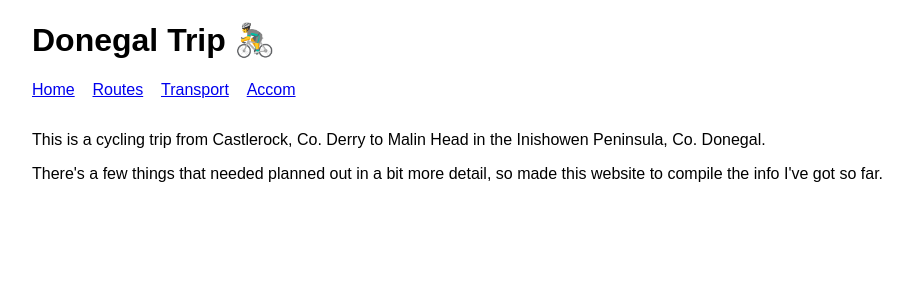
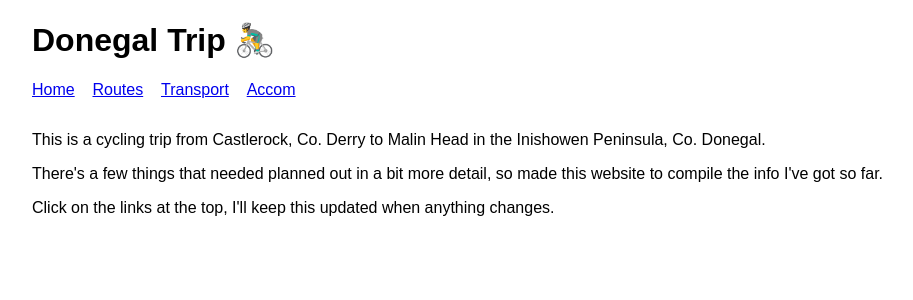
Before and after one commit to doggodoge/donegal-trip, a SvelteKit app: page / in a window 1280 px wide. Shown: the top 300 px of the page, without its empty margins (48-961 px from the left). Built offline with nearby package versions, Linux system fonts and the light colour scheme.

Commit message:
fix: sort out text a bit

```diff
--- a/src/routes/+page.svelte
+++ b/src/routes/+page.svelte
@@ -11,3 +11,7 @@
   There's a few things that needed planned out in a bit more detail, so made
   this website to compile the info I've got so far.
 </p>
+
+<p>
+  Click on the links at the top, I'll keep this updated when anything changes.
+</p>
```
